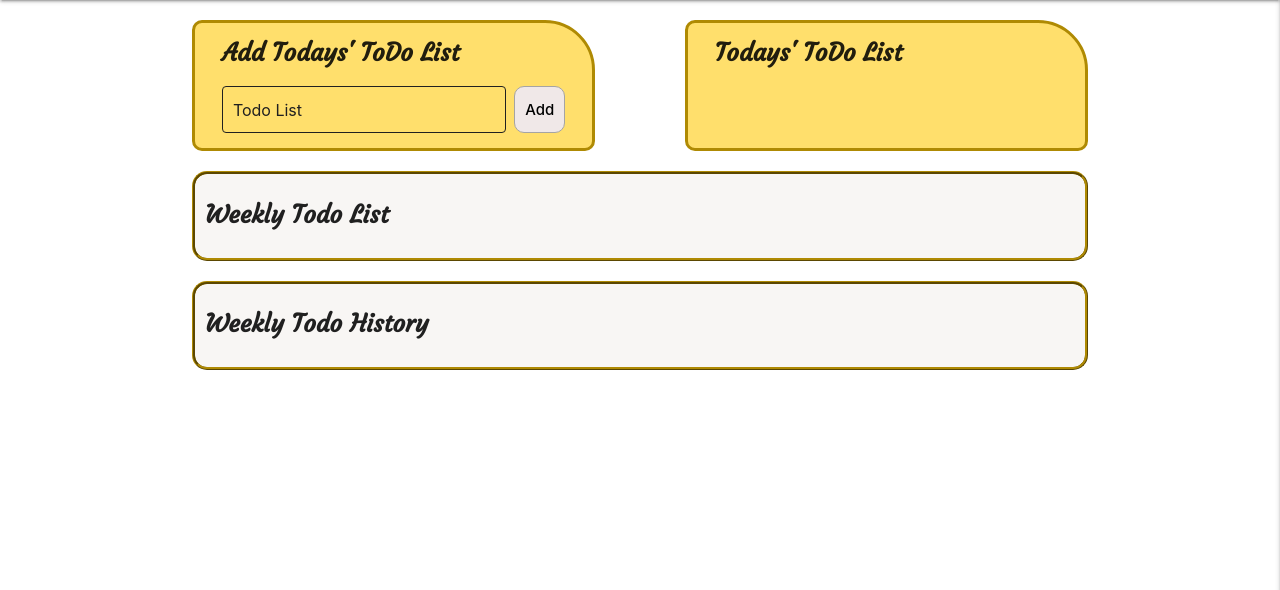
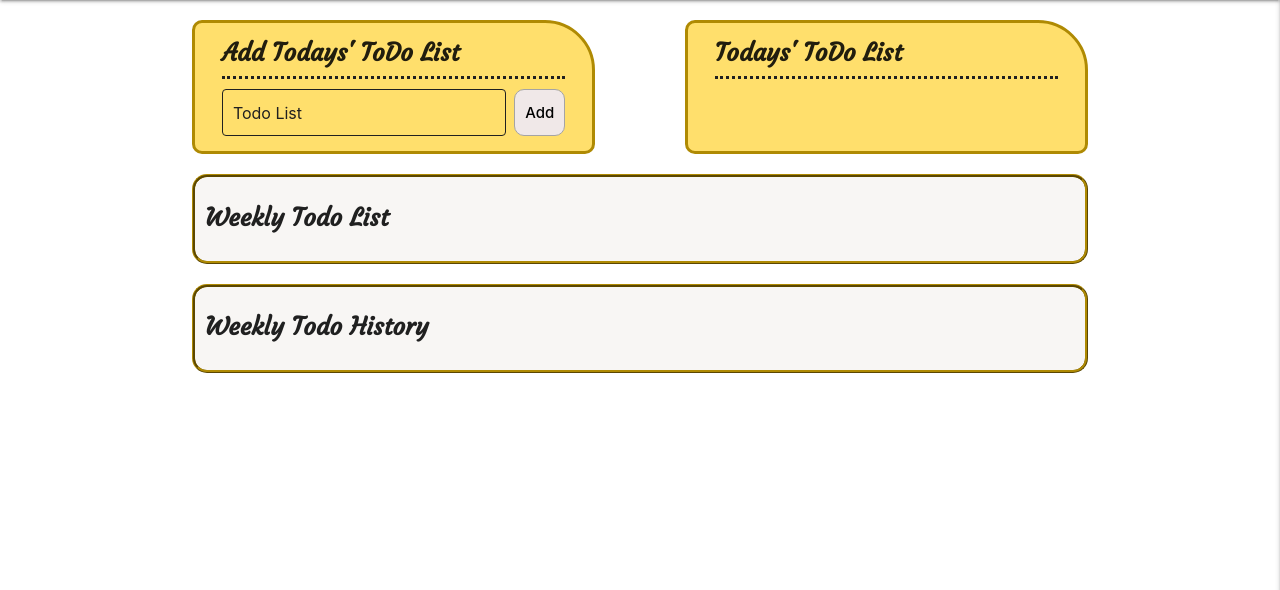
Before and after one commit to Songhee95/django_todo_list, a Django app: page /new_list in a window 1280 px wide. Shown: the part 64-654 px from the top of the page. Run offline with Django 3.2, Linux system fonts and the light colour scheme; a user stored in the database is signed in; parts of the project's set-up code (start-up, migrations or seed data) failed here and were passed over.

```diff
--- a/static/css/style.css
+++ b/static/css/style.css
@@ -23,6 +23,12 @@ nav{
 }
 
 .yellow-title{
+    font-family: 'Courgette', cursive;
+    font-weight: 600;
+    padding-bottom: 10px;
+    border-bottom: 3px dotted #202020;
+}
+.weekly-title{
     font-family: 'Courgette', cursive;
     font-weight: 600;
     padding-bottom: 10px;
--- a/templates/write_list/new_list.html
+++ b/templates/write_list/new_list.html
@@ -1,6 +1,6 @@
 {% extends 'index.html' %} {% block content %}
 <div class="home-cards-outer-container">
-  <h5 class='yellow-title'>Weekly Todo List</h5>
+  <h5 class='weekly-title'>Weekly Todo List</h5>
     <div class="home_cards_inner_wrap">
         {% for date in date_array %}
 
@@ -29,7 +29,7 @@
 </div>
 
 <div class="home-cards-outer-container">
-  <h5 class="yellow-title">Weekly Todo History</h5>
+  <h5 class="weekly-title">Weekly Todo History</h5>
   {% for list in add_list %}
       <div class="home_list_set_wrap home_list_set_wrap_for_modal" data-content='{{list.created}}'>
       <div class='home_list_date_column'>{{list.created}}</div>
--- a/write_list/views.py
+++ b/write_list/views.py
@@ -47,8 +47,8 @@ for dates in week_dates_original:
 # print(today.strftime('%B, %d, %Y, %I:%M'))
 # print(date_7_days_ago)
 
-start_date_for_filtering = week_dates_original[0].strftime('%Y-%m-%d 00:00:00')
-last_date_for_filtering = week_dates_original[6].strftime('%Y-%m-%d 11:59:59')
+start_date_for_filtering = week_dates_original[0]
+last_date_for_filtering = week_dates_original[6]
 
 
 def getData(userid, getAll):
```
Also changed, not shown: db.sqlite3.
